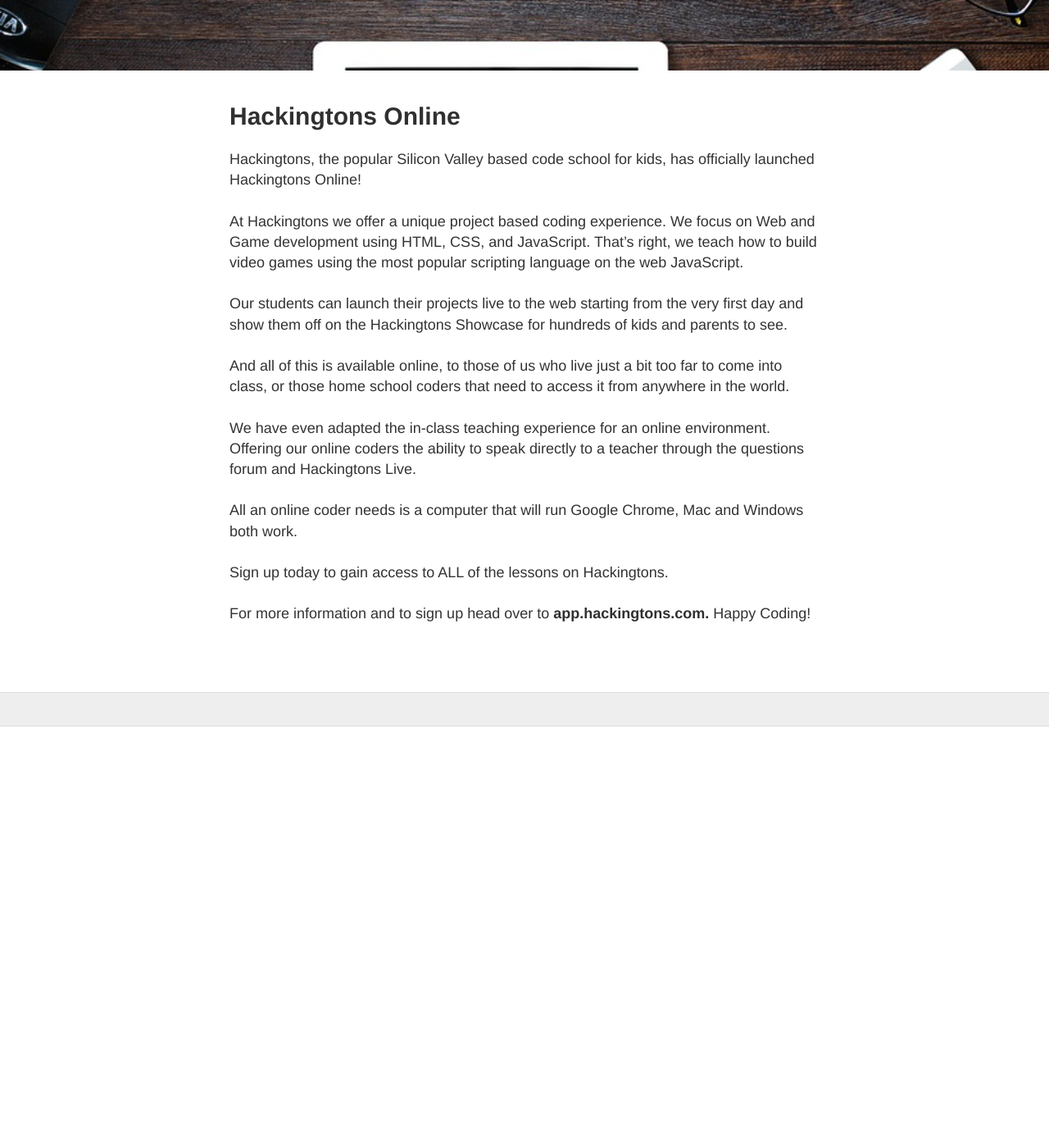
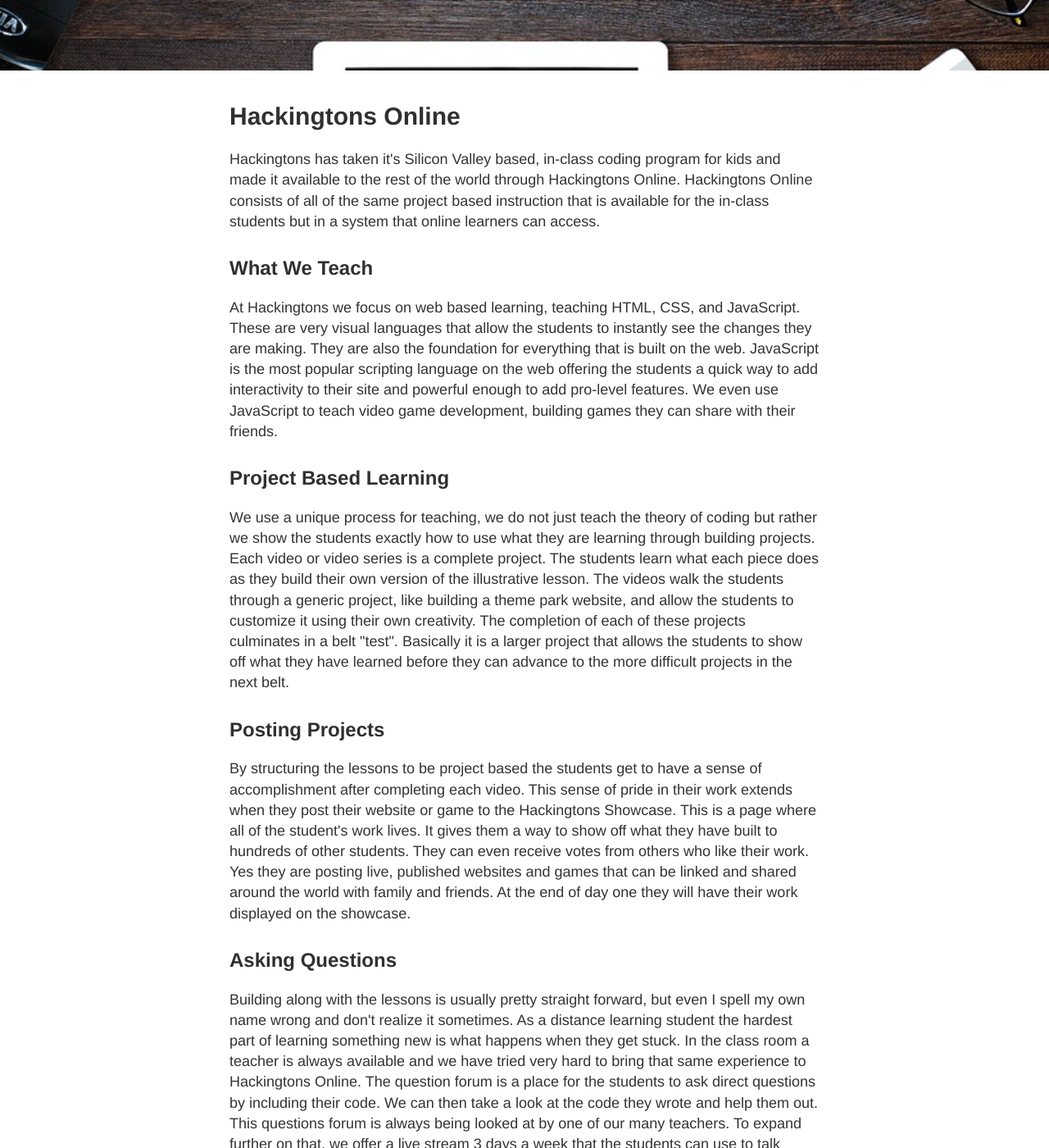
Before and after one commit to scroft001/HomeschoolBlog, a Jekyll site: the page built from HomeSchoolCodersBlog/index.html, in a window 1280 px wide and 1400 px high, scrolled down 557 px. Shown: the whole window at 82% size. Built offline with Jekyll 4.4.1, drawn with Linux system fonts in a browser that asks for light colours; nearby versions of some CDN libraries; before the commit the page ends 1443 px from its top, so only the background shows below that; some of the changed text lies outside the part shown.

Commit message:
Added Hackingtons Online and Video Archive
Added the Hackingtons Online blog post to home page, added YAML file
containing all the Hackingtons Live video data. Still working on having
those play in the site instead of linking to Vimeo itself

```diff
--- a/HomeSchoolCodersBlog/_layouts/default.html
+++ b/HomeSchoolCodersBlog/_layouts/default.html
@@ -30,7 +30,7 @@
              <nav>
                <a href="{{ site.baseurl }}/blog">Blog</a>
                <a href="{{ site.baseurl }}/about">About</a>
-               <!--<a href="{{ site.baseurl }}/projects">Projects</a>-->
+               <a href="{{ site.baseurl }}/archive">Live Archive</a>
                <a href="https://hackingtons.com">Hackingtons</a>
              </nav>
            </header>
--- a/HomeSchoolCodersBlog/index.html
+++ b/HomeSchoolCodersBlog/index.html
@@ -18,26 +18,35 @@
 
   <article class="post">
 
-      <h1><a href="/Hackingtons-Online/">Hackingtons Online</a></h1>
+      <h1>Hackingtons Online</h1>
 
       <div class="entry">
-        <p>Hackingtons, the popular Silicon Valley based code school for kids, has officially launched Hackingtons Online!<br><br>
+        <p>
+          Hackingtons has taken it's Silicon Valley based, in-class coding program for kids and made it available to the rest of the world through Hackingtons Online. Hackingtons Online consists of all of the same project based instruction that is available for the in-class students but in a system that online learners can access.
+        </p>
 
-At Hackingtons we offer a unique project based coding experience. We focus on Web and Game development using HTML, CSS, and JavaScript. That’s right, we teach how to build video games using the most popular scripting language on the web JavaScript.<br><br>
+        <h2>What We Teach</h2>
+        <p>At Hackingtons we focus on web based learning, teaching HTML, CSS, and JavaScript. These are very visual languages that allow the students to instantly see the changes they are making. They are also the foundation for everything that is built on the web. JavaScript is the most popular scripting language on the web offering the students a quick way to add interactivity to their site and powerful enough to add pro-level features. We even use JavaScript to teach video game development, building games they can share with their friends.</p>
 
-Our students can launch their projects live to the web starting from the very first day and show them off on the Hackingtons Showcase for hundreds of kids and parents to see. <br><br>
+        <h2>Project Based Learning </h2>
+          <p>
+            We use a unique process for teaching, we do not just teach the theory of coding but rather we show the students exactly how to use what they are learning through building projects. Each video or video series is a complete project. The students learn what each piece does as they build their own version of the illustrative lesson. The videos walk the students through a generic project, like building a theme park website, and allow the students to customize it using their own creativity. The completion of each of these projects culminates in a belt "test". Basically it is a larger project that allows the students to show off what they have learned before they can advance to the more difficult projects in the next belt.
+          </p>
 
-And all of this is available online, to those of us who live just a bit too far to come into class, or those home school coders that need to access it from anywhere in the world. <br><br>
+          <h2>Posting Projects</h2>
+          <p>By structuring the lessons to be project based the students get to have a sense of accomplishment after completing each video. This sense of pride in their work extends when they post their website or game to the Hackingtons Showcase. This is a page where all of the student's work lives. It gives them a way to show off what they have built to hundreds of other students. They can even receive votes from others who like their work. Yes they are posting live, published websites and games that can be linked and shared around the world with family and friends. At the end of day one they will have their work displayed on the showcase.</p>
 
-We have even adapted the in-class teaching experience for an online environment. Offering our online coders the ability to speak directly to a teacher through the questions forum and Hackingtons Live.<br><br>
+          <h2>Asking Questions</h2>
+          <p>Building along with the lessons is usually pretty straight forward, but even I spell my own name wrong and don't realize it sometimes. As a distance learning student the hardest part of learning something new is what happens when they get stuck. In the class room a teacher is always available and we have tried very hard to bring that same experience to Hackingtons Online. The question forum is a place for the students to ask direct questions by including their code. We can then take a look at the code they wrote and help them out. This questions forum is always being looked at by one of our many teachers. To expand further on that, we offer a live stream 3 days a week that the students can use to talk directly to a teacher and get the cooperative classroom experience. They can ask their questions directly in the chat or include a link to their code in the questions forum. This allows them to ask follow up questions and talk constructively about their project.</p>
 
-All an online coder needs is a computer that will run Google Chrome, Mac and Windows both work.<br><br>
+          <h2>System Requirements</h2>
+          <p>At Hackingtons we teach web development and thus our tools should be web based. As such the only requirement is a computer that runs Google Chrome. Both Mac and Windows operating systems work with our curriculum. The courses are taught using Mac OSX so some of the short cut key commands may be different but those are not necessary to complete any of the projects. Google Chrome is the most widely accepted browser among developers and is the most stable when it comes to the tools that we use.</p>
 
-Sign up today to gain access to ALL of the lessons on Hackingtons.<br><br>
+          <h2>Signing Up</h2>
+          <p>To sign up head over to
+          <strong><a href="http://app.hackingtons.com">app.hackingtons.com</a></strong>. This gives you access to everything on the site, all courses, all projects, the ability to post to the showcase, access to Hackingtons Live, and the questions forum. We are currently offering a 7 day free trial so your student can try it out without worry. I hope to see you online.</p>
 
-For more information and to sign up head over to <strong><a href="http://app.hackingtons.com">app.hackingtons.com.</a></strong>
-
-Happy Coding!</p>
+          <h2>Happy Coding!</h2>
 
 
       </div>
```
Also changed, not shown: HomeSchoolCodersBlog/_data/videos.yml (added, +11 -0 lines), HomeSchoolCodersBlog/archive.html (added, +14 -0 lines).
